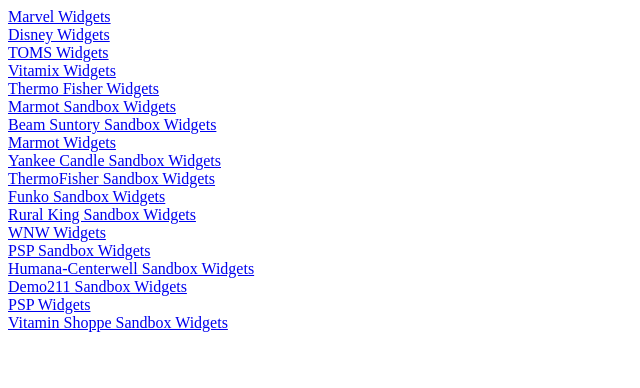
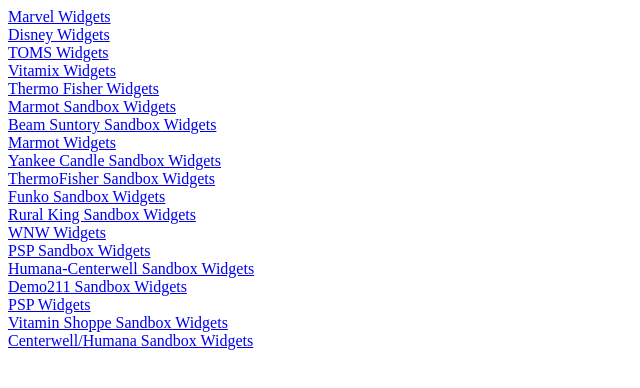
Before and after one commit to cforsmo7/cforsmo7.github.io, a plain HTML site: page index.html in a window 1280 px wide. Shown: the whole page, without its empty margins (0-640 px from the left). Drawn offline with Linux system fonts and the light colour scheme.

Commit message:
Update index.html

```diff
--- a/index.html
+++ b/index.html
@@ -42,5 +42,7 @@
     <a href="https://cforsmo7.github.io/widget_test_psp.html"> PSP Widgets</a>
     <br>
     <a href="https://cforsmo7.github.io/widget_test_vitamin_shoppe_sand.html"> Vitamin Shoppe Sandbox Widgets</a>
+    <br>
+    <a href="https://cforsmo7.github.io/widget_test_centerwell_sand.html"> Centerwell/Humana Sandbox Widgets</a>
 </body>
 </html>
```
